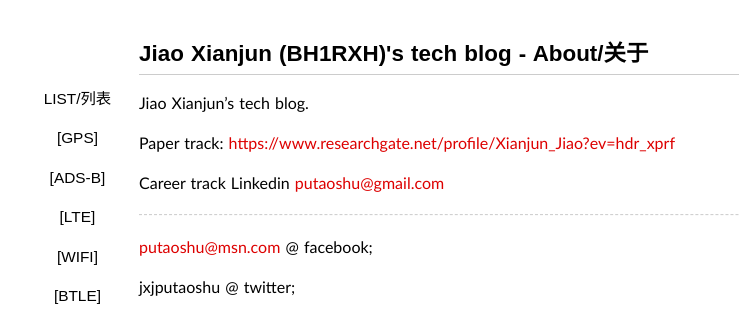
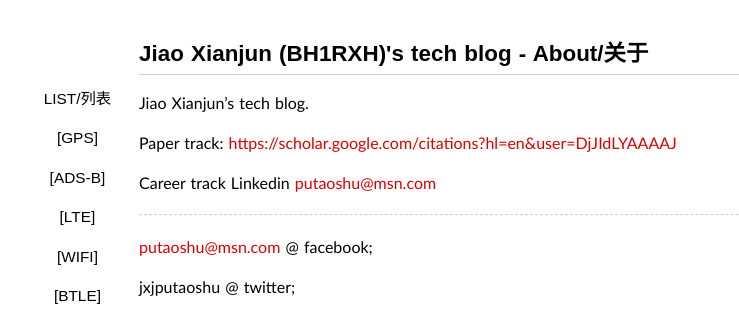
Before and after one commit to sdr-x/sdr-x.github.io, a Jekyll site: the page built from about/index.md, in a window 1280 px wide. Shown: the top 319 px of the page, without its empty margins (101-840 px from the left). Built offline with Jekyll 4.4.1, drawn with Linux system fonts in a browser that asks for light colours; comment, search, counter and statistics services are not loaded.

Commit message:
Update index.md

```diff
--- a/about/index.md
+++ b/about/index.md
@@ -6,9 +6,9 @@ comments: no
 
 {{ site.about }}
 
-Paper track: [https://www.researchgate.net/profile/Xianjun_Jiao?ev=hdr_xprf](https://www.researchgate.net/profile/Xianjun_Jiao?ev=hdr_xprf)
+Paper track: [https://scholar.google.com/citations?hl=en&user=DjJIdLYAAAAJ](https://scholar.google.com/citations?hl=en&user=DjJIdLYAAAAJ)
 
-Career track Linkedin [putaoshu@gmail.com](mailto:putaoshu@gmail.com)
+Career track Linkedin [putaoshu@msn.com](mailto:putaoshu@msn.com)
 
 ----
 
```
